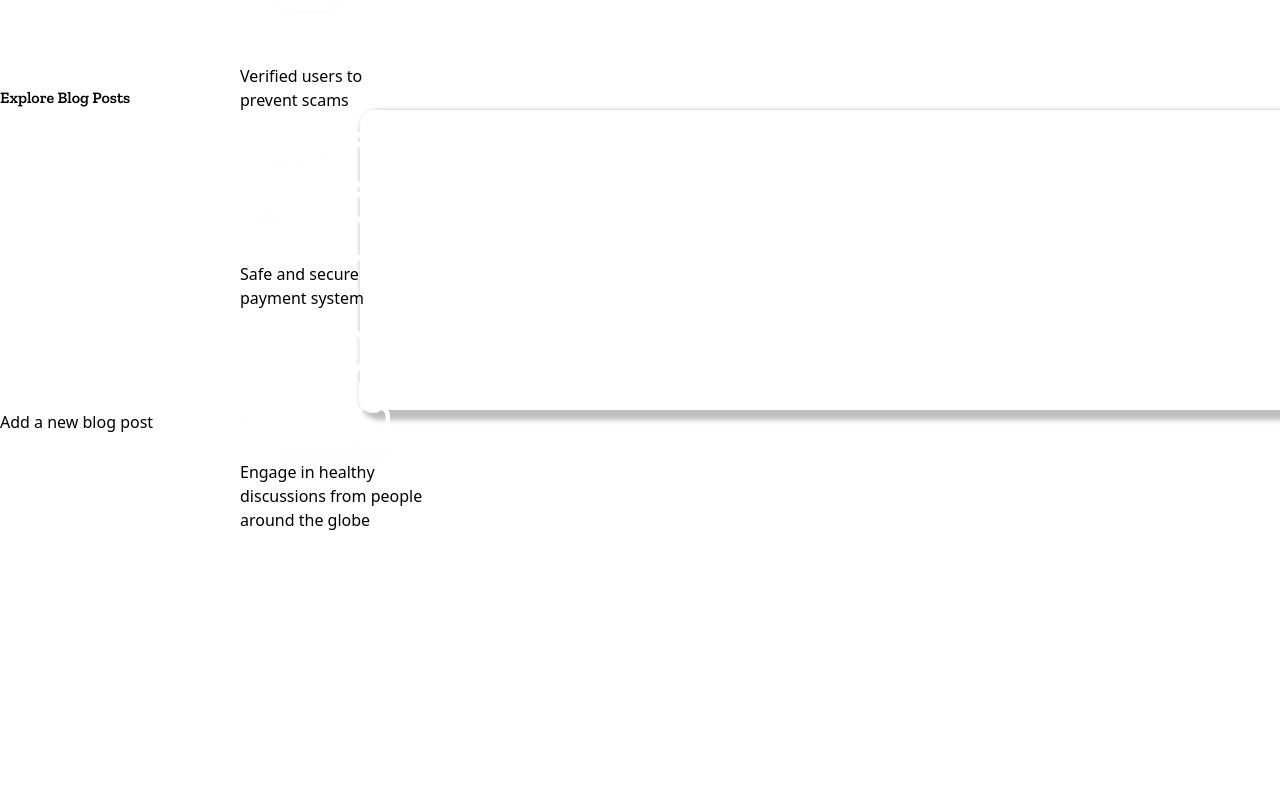
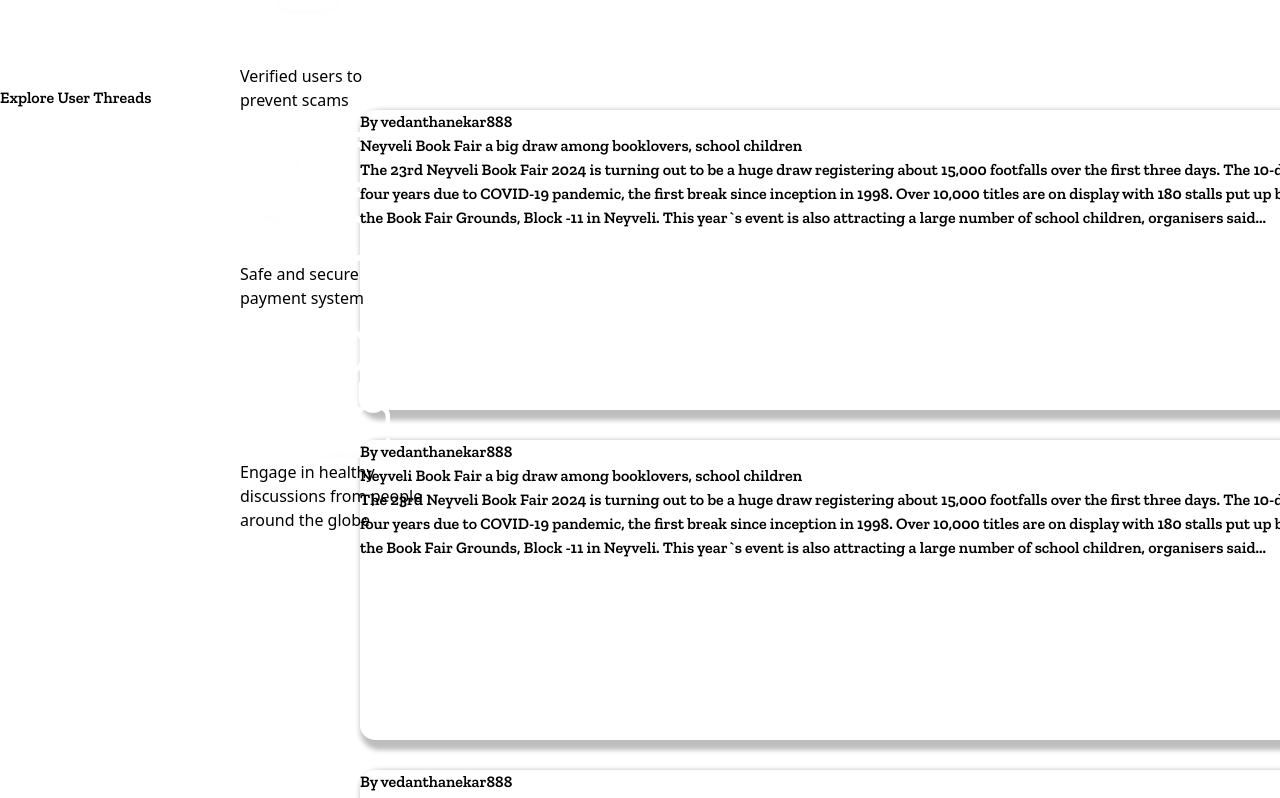
Before and after one commit to vedanthanekar45/NovelNest, a React (Vite) app in the folder frontend/: page / in a window 1280 px wide. Shown: the part 980-1778 px from the top of the page. Before the commit the page ends 1512 px from the top, so only its background shows below. Built offline with nearby package versions, Linux system fonts and the light colour scheme; a web font is replaced by a local one.

Commit message:
Added blog features

```diff
--- a/frontend/src/App.css
+++ b/frontend/src/App.css
@@ -76,6 +76,7 @@ nav {
   height: 300px;
   box-shadow: 5px 5px 5px 5px #00000042;
   margin-left: 360px;
+  margin-bottom: 30px;
   border-radius: 15px;
 }
 
--- a/frontend/src/components/blog_components/blogelement.jsx
+++ b/frontend/src/components/blog_components/blogelement.jsx
@@ -1,7 +1,22 @@
 function blogElement() {
     return (
         <div className="blog-tile">
-
+            <div className="info-part">
+                <div className="user text-xl ml-4">
+                    <h5>By <a className="hover:underline hover:text-green-700" href="#">vedanthanekar888</a></h5>
+                </div>
+                <div className="blog-title ml-4 mt-4 text-5xl">
+                    <h1>Neyveli Book Fair a big draw among booklovers, school children</h1>
+                </div>
+                <div className="info text-xl ml-4 mt-4">
+                    <p>The 23rd Neyveli Book Fair 2024 is turning out to be a huge draw registering about 15,000
+                    footfalls over the first three days. The 10-day book fair has returned after a gap of four
+                    years due to COVID-19 pandemic, the first break since inception in 1998. Over 10,000 titles
+                    are on display with 180 stalls put up by leading publishers and booksellers at the Book Fair
+                    Grounds, Block -11 in Neyveli. This year`s event is also attracting a large number of school
+                    children, organisers said...</p>
+                </div>
+            </div>
         </div>
     )
 }
--- a/frontend/src/components/home_components/Blog.jsx
+++ b/frontend/src/components/home_components/Blog.jsx
@@ -4,19 +4,22 @@ function Blog() {
     return (
         <div>
             <div className="blog-title items-center h-auto">
-                <h1 className="text-green-700 text-7xl text-center mt-20"> Explore Blog Posts </h1>
+                <h1 className="text-green-700 text-7xl text-center mt-20"> Explore User Threads </h1>
             </div>
             <div>
                 <h3 className="blog-title text-2xl mt-16">
                     <BlogElement />
+                    <BlogElement />
+                    <BlogElement />
+                    <BlogElement />
                 </h3>
             </div>
             <div className="blog-butt flex justify-center">
-                <button className="w-48 mt-12 h-16 text-white cursor-pointer outline-none
-                border-none text-base text-center font-bold transition-all
+                <button className="w-64 mt-12 h-16 text-white cursor-pointer outline-none
+                border-none text-xl text-center font-bold transition-all
                 duration-300 ease-linear relative bg-[#216b12]
                 rounded-[40px] hover:bg-[#268d2a]">
-                    Add a new blog post
+                    + Create a New Thread
                 </button>
             </div>
             <div className="h-14"></div>
```
